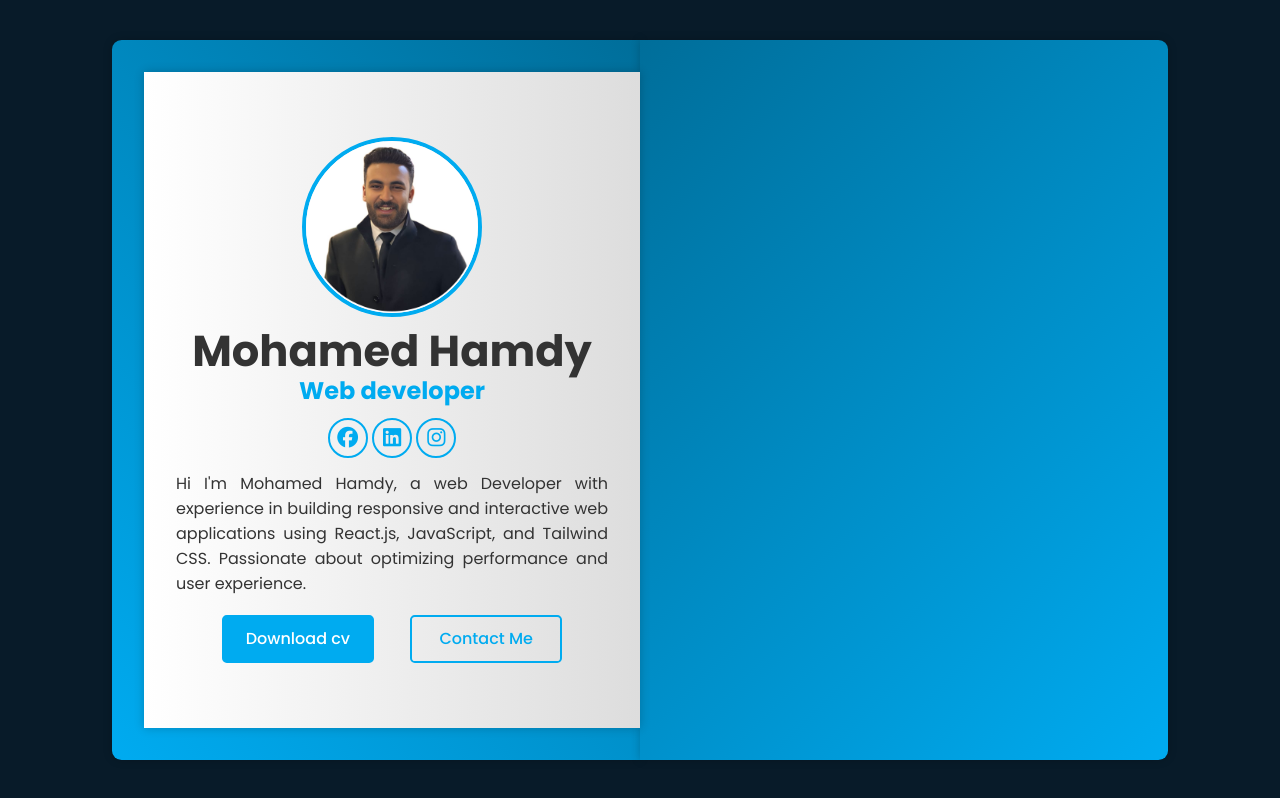
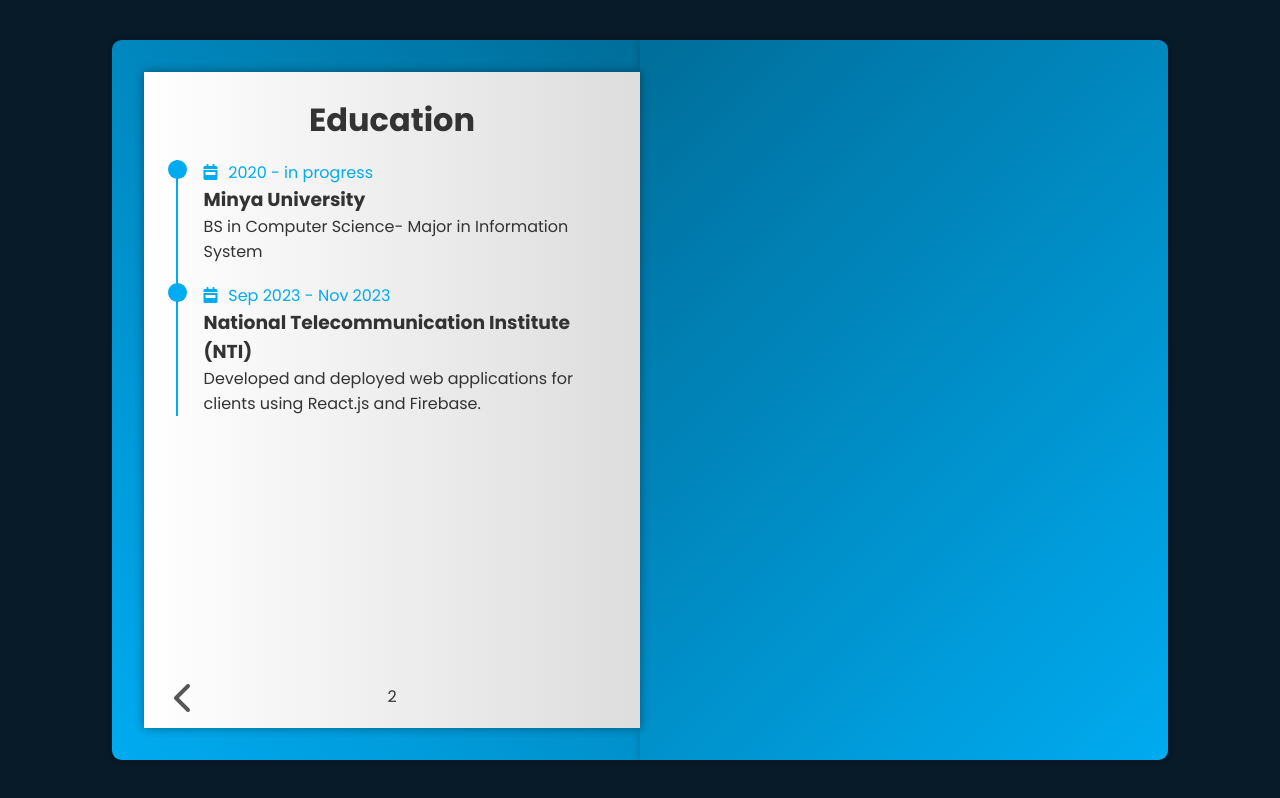
Before and after one commit to Mohamed2247/myPortofilio, a plain HTML site: page index.html in a window 1280 px wide. Drawn offline with Linux system fonts and the light colour scheme.

Commit message:
add work experience page  and eaducation page

```diff
--- a/assets/css/style.css
+++ b/assets/css/style.css
@@ -151,3 +151,92 @@ body {
   background: var(--main-color);
   color: var(--white-color);
 }
+
+.book-page.page-right {
+  position: absolute;
+  right: 0;
+  transform-style: preserve-3d;
+  transform-origin: left;
+}
+
+.book-page.page-right.turn {
+  transform: rotateY(-180deg);
+}
+
+.book-page .page-front,
+.book-page .page-back {
+  position: absolute;
+  top: 0;
+  left: 0;
+  width: 100%;
+  height: 100%;
+  background: var(--pages-color);
+  padding: 1.5rem 2rem;
+}
+
+.book-page .page-front {
+  transform: rotateY(0deg) translateZ(1px);
+}
+.book-page .page-back {
+  transform: rotateY(180deg) translateZ(1px);
+}
+.title {
+  text-align: center;
+  margin-bottom: 1rem;
+}
+.workeduc-box {
+  border-left: var(--border);
+}
+.workeduc-box .workeduc-content {
+  position: relative;
+  padding-left: 1.6rem;
+  margin-bottom: 1.2rem;
+}
+
+.workeduc-box .workeduc-content::before {
+  content: "";
+  position: absolute;
+  top: 0;
+  left: -0.65rem;
+  width: 1.2rem;
+  height: 1.2rem;
+  background: var(--main-color);
+  border-radius: 50%;
+}
+
+.workeduc-content .year {
+  color: var(--main-color);
+}
+
+.workeduc-content .year i {
+  margin-right: 0.4rem;
+}
+
+.number-page {
+  position: absolute;
+  bottom: 1.2rem;
+  left: 50%;
+  transform: translateX(-50%);
+}
+.nextprev-btn {
+  position: absolute;
+  bottom: 0.9rem;
+  right: 1.5rem;
+  width: 2rem;
+  height: 2rem;
+  cursor: pointer;
+  font-size: 2rem;
+  color: var(--second-text-color);
+  display: inline-flex;
+  justify-content: center;
+  align-items: center;
+  transition: 0.5s;
+}
+
+.nextprev-btn:hover {
+  color: var(--main-color);
+}
+
+.nextprev-btn.back{
+  left: 1.5rem;
+}
--- a/index.html
+++ b/index.html
@@ -49,6 +49,100 @@
             </div>
           </div>
         </div>
+        <!-- page 1 & 2 -->
+        <div class="book-page page-right turn" id="turn-1">
+          <!-- page 1 (work experience) -->
+          <div class="page-front">
+            <h1 class="title">Work Experience</h1>
+            <div class="workeduc-box">
+              <div class="workeduc-content">
+                <span class="year"
+                  ><i class="fa-solid fa-calendar-week"></i> 2023 - in
+                  progress</span
+                >
+                <h3>Web Developer - Freelancer</h3>
+                <p>
+                  Developed and deployed web applications for clients using
+                  React.js and Firebase.
+                </p>
+              </div>
+              <div class="workeduc-content">
+                <span class="year"
+                  ><i class="fa-solid fa-calendar-week"></i> 2023 - in
+                  progress</span
+                >
+                <h3>Web Developer - Freelancer</h3>
+                <p>
+                  Developed and deployed web applications for clients using
+                  React.js and Firebase.
+                </p>
+              </div>
+              <div class="workeduc-content">
+                <span class="year"
+                  ><i class="fa-solid fa-calendar-week"></i> 2023 - in
+                  progress</span
+                >
+                <h3>Web Developer - Freelancer</h3>
+                <p>
+                  Developed and deployed web applications for clients using
+                  React.js and Firebase.
+                </p>
+              </div>
+              <div class="workeduc-content">
+                <span class="year"
+                  ><i class="fa-solid fa-calendar-week"></i> 2023 - in
+                  progress</span
+                >
+                <h3>Web Developer - Freelancer</h3>
+                <p>
+                  Developed and deployed web applications for clients using
+                  React.js and Firebase.
+                </p>
+              </div>
+            </div>
+            <span class="number-page">1</span>
+
+            <!-- next button  -->
+            <span class="nextprev-btn" data-page="turn1">
+              <i class="fa-solid fa-chevron-right"></i>
+            </span>
+          </div>
+
+          <!-- page 2 (education) -->
+          <div class="page-back">
+            <h1 class="title">Education</h1>
+
+            <div class="workeduc-box">
+              <div class="workeduc-content">
+                <span class="year"
+                  ><i class="fa-solid fa-calendar-week"></i> 2020 - in
+                  progress</span
+                >
+                <h3>Minya University</h3>
+                <p>BS in Computer Science- Major in Information System</p>
+              </div>
+              <div class="workeduc-content">
+                <span class="year"
+                  ><i class="fa-solid fa-calendar-week"></i> Sep 2023 - Nov 2023
+                </span>
+                <h3>National Telecommunication Institute (NTI)</h3>
+                <p>
+                  Developed and deployed web applications for clients using
+                  React.js and Firebase.
+                </p>
+              </div>
+            </div>
+            <span class="number-page">2</span>
+
+            <!-- prev button  -->
+            <span class="nextprev-btn back" data-page="turn1">
+              <i class="fa-solid fa-chevron-left"></i>
+            </span>
+          </div>
+        </div>
+
+
+
       </div>
     </div>
 
```
